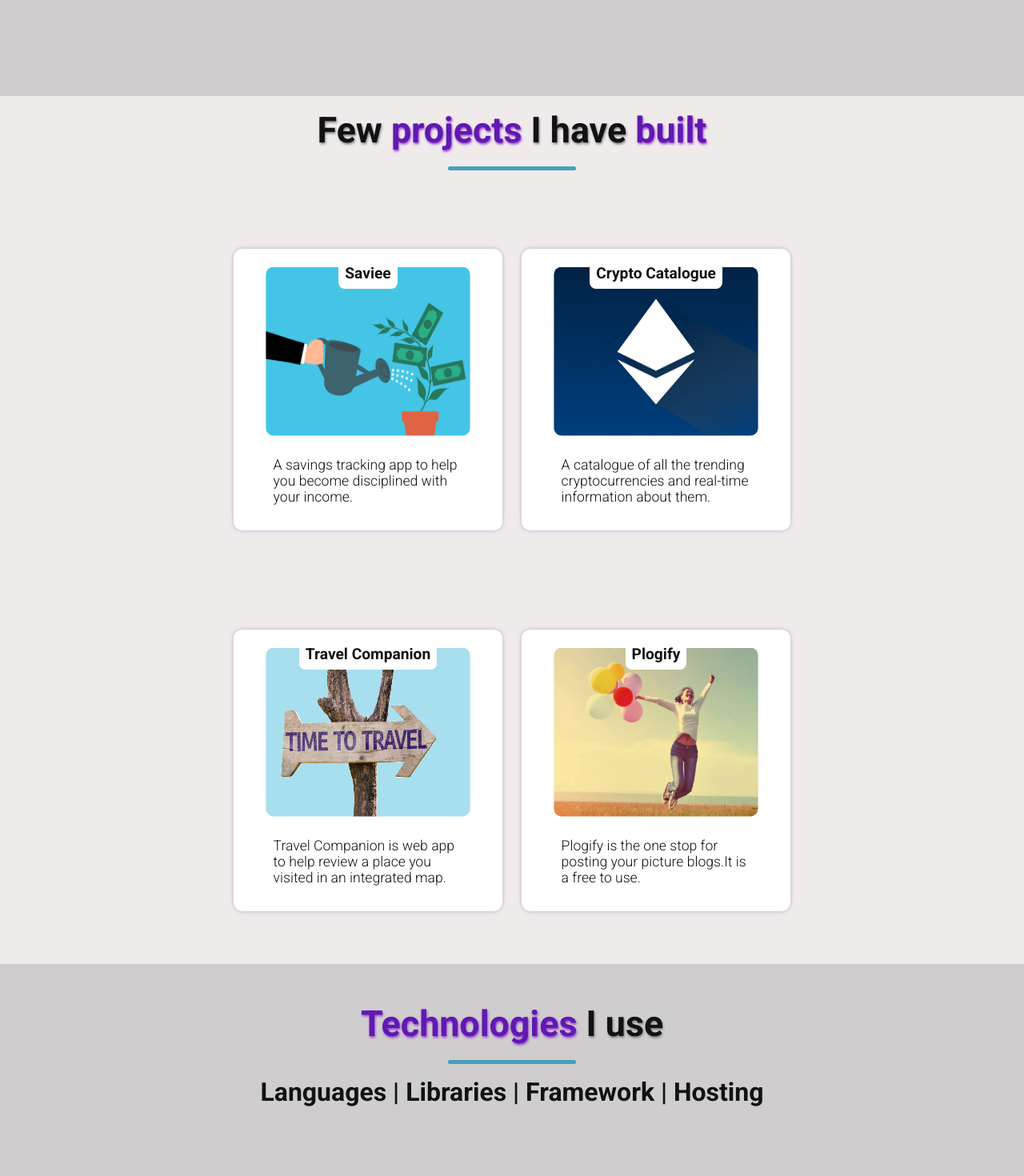
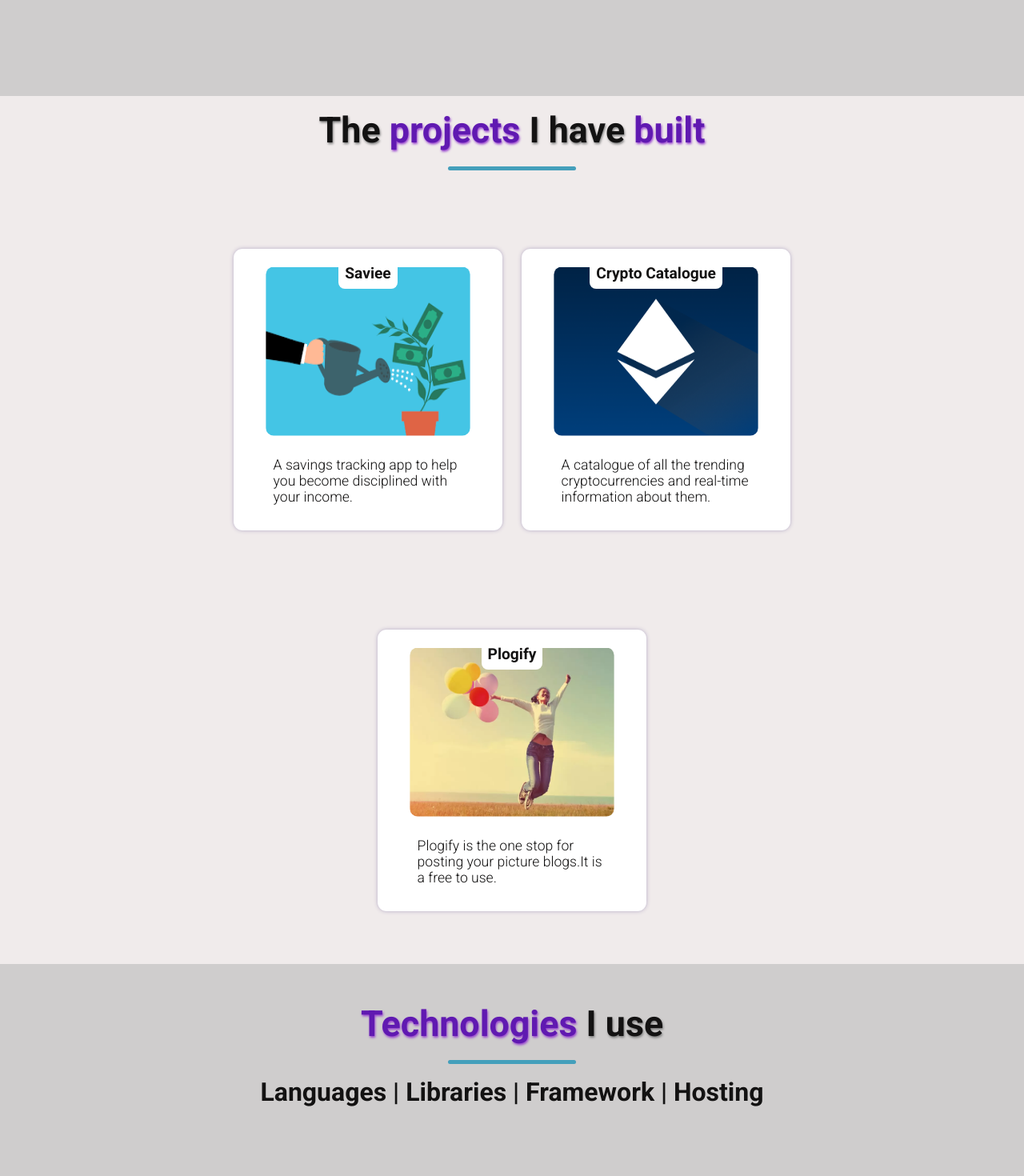
Before and after one commit to Suman373/PersonalPortfolio, a React (Create React App) app: page / in a window 1280 px wide. Shown: the part 2280-3750 px from the top of the page at 80% size. Built offline with nearby package versions, Linux system fonts and the light colour scheme.

Commit message:
fix: achievement title and del: 1 proj

```diff
--- a/src/components/Achievements.jsx
+++ b/src/components/Achievements.jsx
@@ -8,7 +8,7 @@ const Achievements=()=>{
     return(
         <section className="achievements-wrapper" id="achievements">
              <h2 ref={myTitleRef} className={ titleVisible ? "component-headings show" : "component-headings"}>
-                Few <span className="heading-highlight">achievements</span> that am <span className="heading-highlight">proud</span> of 🏆
+                My <span className="heading-highlight">achievements so far 🏆</span>
              </h2>
                     <div className="underline"></div>
                     <div ref={myDesRef}
--- a/src/components/Projects.jsx
+++ b/src/components/Projects.jsx
@@ -15,7 +15,7 @@ const Projects = () => {
     return (
         <>
             <main className="project-wrapper" id="projects">
-                <h2 ref={myTitleRef} className={titleVisible ? "component-headings show" : "component-headings"}>Few <span className="heading-highlight">projects</span> I have <span className="heading-highlight">built</span></h2>
+                <h2 ref={myTitleRef} className={titleVisible ? "component-headings show" : "component-headings"}>The <span className="heading-highlight">projects</span> I have <span className="heading-highlight">built</span></h2>
                 <div className="underline"></div>
                 <section
                     ref={myCardRef}
@@ -42,7 +42,7 @@ const Projects = () => {
                             <h3>Crypto Catalogue</h3>
                         </div>
                         <div className="banner-container">
-                            <a href="https://creepto69.netlify.app"
+                            <a href="https://github.com/Suman373/CryptoCatalogue"
                                 target="_blank">
                                 <img src={EthereumPic}
                                     alt="A banner for the project" />
@@ -53,7 +53,7 @@ const Projects = () => {
                         </div>
                     </div>
 
-                    <div className={cardVisible ? "project-card show" : "project-card"}>
+                    {/* <div className={cardVisible ? "project-card show" : "project-card"}>
                         <div className="project-title-container">
                             <h3>Travel Companion</h3>
                         </div>
@@ -67,7 +67,7 @@ const Projects = () => {
                         <div className="info-container">
                             <p>Travel Companion is web app to help review a place you visited in an integrated map.</p>
                         </div>
-                    </div>
+                    </div> */}
 
 
 
```
